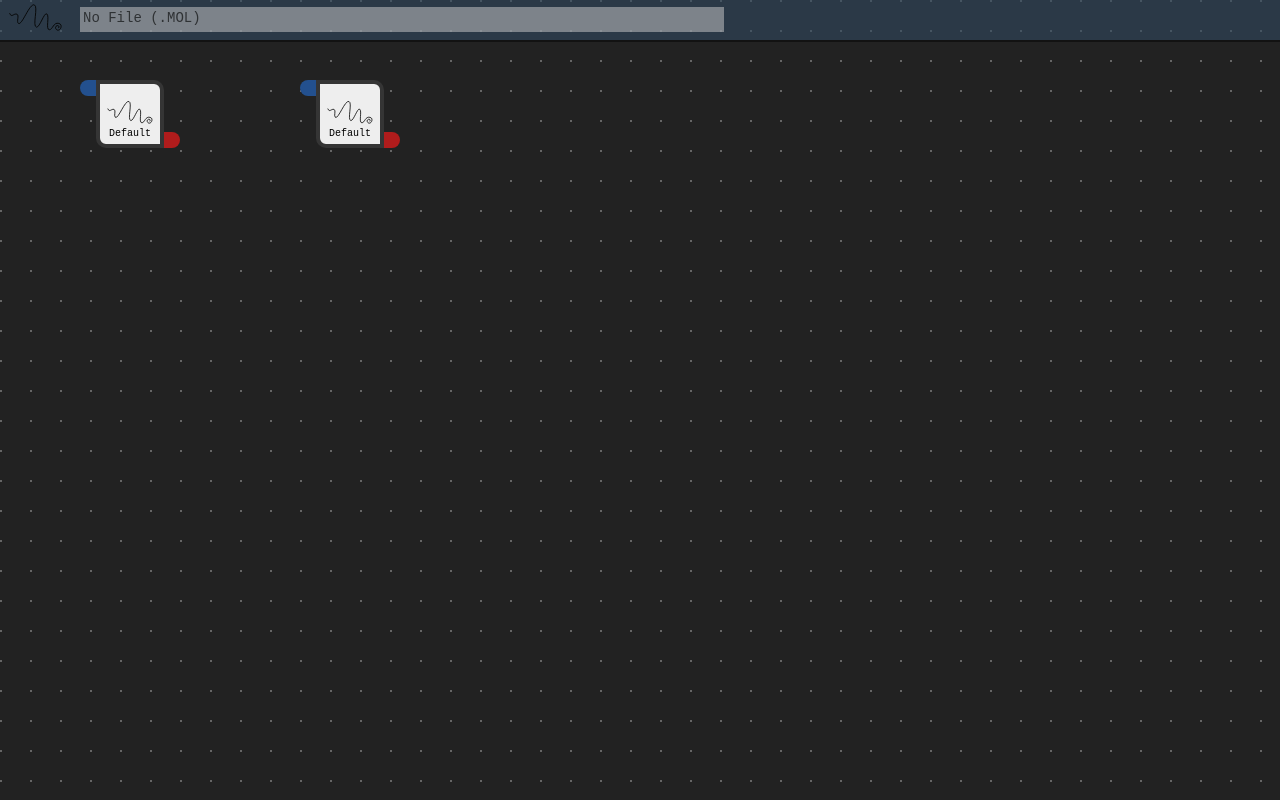
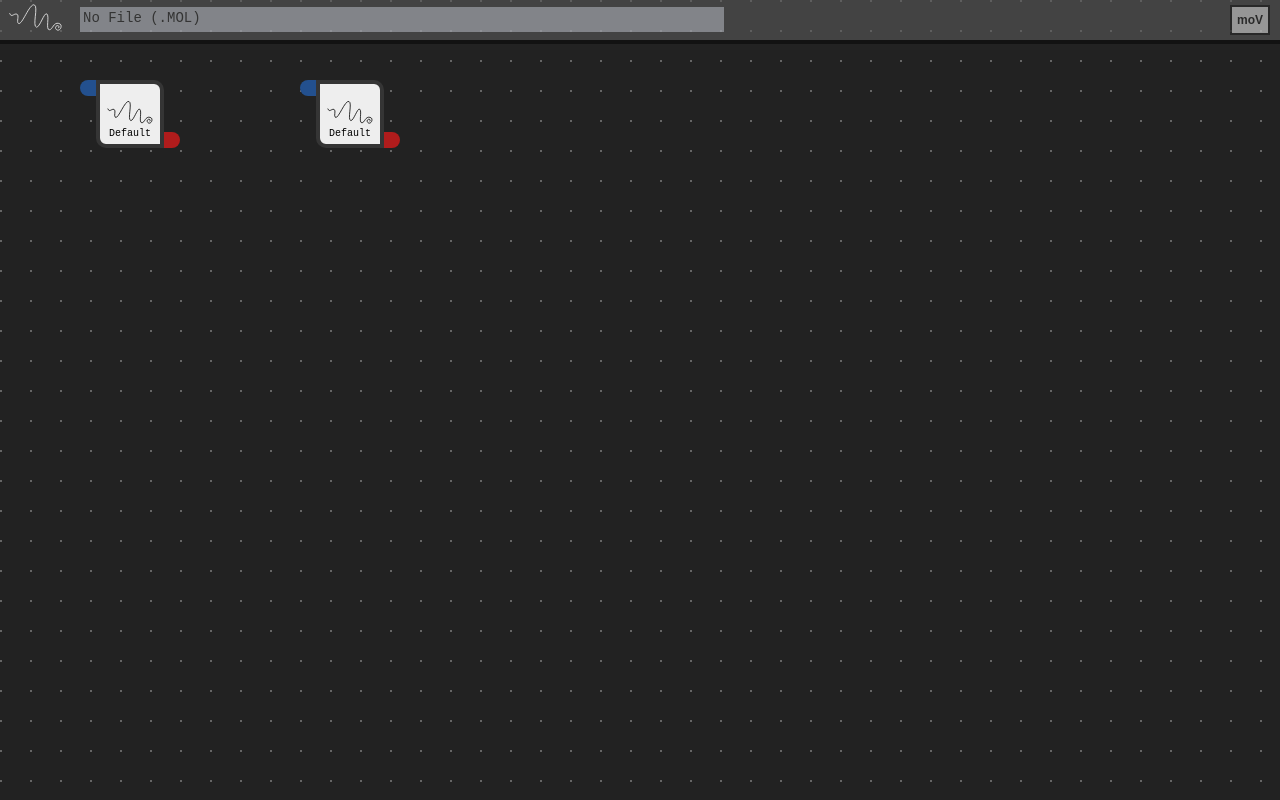
Before and after one commit to moldeo/moldeojs-interface, an Angular app: page / in a window 1280 px wide. Built offline with nearby package versions, Linux system fonts and the light colour scheme.

Commit message:
Better interactions and functions to Header

```diff
--- a/src/app/moldeojs-interface/draggable.directive.ts
+++ b/src/app/moldeojs-interface/draggable.directive.ts
@@ -1,7 +1,7 @@
 import { Directive, HostListener, ElementRef, Input } from '@angular/core';
 
 @Directive({
-  selector: '[draggable]'
+  selector: '[ngDraggable]'
 })
 export class DraggableDirective {
   topStart:number=0;
@@ -43,7 +43,7 @@ export class DraggableDirective {
         }
       }
 
-      @Input('draggable')
+      @Input('ngDraggable')
       set allowDrag(value:boolean){
         this._allowDrag = value;
         if(this._allowDrag)
--- a/src/app/moldeojs-interface/mo-default/mo-default.component.html
+++ b/src/app/moldeojs-interface/mo-default/mo-default.component.html
@@ -2,13 +2,13 @@
   <line x1="0" y1="0" x2="200" y2="200" style="stroke:rgb(255,255,255);stroke-width:6" />
 </svg-->
 
-<div class="moContainer" #moDefault [draggable]="true" draggable="true" (dblclick)="showSet()" (click)="toggle=false" (dragstart)="toggle=false">
-  <div class="moInlet">
+<div class="moContainer" #moDefault [ngDraggable]="drag" draggable="true" (dblclick)="showSet()" (click)="toggle=false" (dragstart)="toggle=false">
+  <div class="moInlet" (mousedown)="drag=false;" (mouseup)="drag=true;">
   </div>
   <div class="moObject">
     <p>Default</p>
   </div>
-  <div class="moOutlet">
+  <div class="moOutlet" (mousedown)="drag=false;" (mouseup)="drag=true;">
   </div>
 </div>
 <div #moSettings class="moSettings" [hidden]="!toggle">
--- a/src/app/moldeojs-interface/mo-default/mo-default.component.ts
+++ b/src/app/moldeojs-interface/mo-default/mo-default.component.ts
@@ -1,4 +1,4 @@
-import { Component, OnInit, Input, ViewChild, ElementRef } from '@angular/core';
+import { Component, OnInit, Input, ViewChild, ElementRef, Renderer2 } from '@angular/core';
 
 @Component({
   selector: 'mo-default',
@@ -12,14 +12,23 @@ export class MoDefaultComponent implements OnInit {
   @ViewChild('moDefault') moDefault;
   @ViewChild('moSettings') moSettings;
   public toggle:boolean = false;
+  public drag:boolean = true;
 
   public type:string = "moDefault";
   public title:string = "";
 
-  constructor() {}
+  constructor(private renderer: Renderer2) {}
 
   ngOnInit() {
+    let this_ = this;
     this.title = this.type + " - " + this.name;
+    /*Global Listener*/
+    let globalCanvasClick = this.renderer.listen(document.getElementById('moCanvas'), 'click', (e) => {
+      this_.toggle = false;
+    });
+    let globalMouseUp = this.renderer.listen("document", 'mouseup', (e) => {
+      this_.drag = true;
+    });
   }
 
   ngAfterViewInit(){
@@ -39,4 +48,7 @@ export class MoDefaultComponent implements OnInit {
     console.log("moObject Name: "+this.name);
   }
 
+  consola(){
+    console.log("DragEnd");
+  }
 }
--- a/src/app/moldeojs-interface/moldeojs-interface.component.css
+++ b/src/app/moldeojs-interface/moldeojs-interface.component.css
@@ -9,9 +9,9 @@ header{
   left:0;
   width:100%;
   height:40px;
-  background: rgba(50, 75, 97, 0.7);
+  background: rgba(90, 90, 90, 0.7);
   opacity:0.85;
-  border-bottom:2px solid #101010;
+  border-bottom:4px solid #101010;
 }
 .moldeofile{
   float:left;
@@ -33,13 +33,36 @@ header{
   color:#010101;
 }
 .moldeoicon{
-  background-image: url('../../assets/data/moldeo.svg');
+  background-image: url('../../assets/data/moldeo-white.svg');
   background-size: 90%;
   background-repeat:   no-repeat;
   background-position: center center;
   width:70px;
   height:40px;
   float:left;
+}
+.moldeobutton{
+  position:absolute;
+  top:5px;
+  right:10px;
+  width:40px;
+  height:30px;
+  background:#ccc;
+  color:#222;
+  border:2px solid #202020;
+  font-weight: bold;
+  font-size:12px;
+  opacity:0.75;
+  padding:0;
+}
+.moldeobutton:hover{
+  background:#eee;
+  opacity:0.95;
+}
+.moldeobutton:active{
+  color:#eee;
+  background:#222;
+  opacity:0.95;
 }
 #moConfig{
   margin:0;
--- a/src/app/moldeojs-interface/moldeojs-interface.component.html
+++ b/src/app/moldeojs-interface/moldeojs-interface.component.html
@@ -1,4 +1,4 @@
-<canvas #moCanvas (dblclick)="newMoObject($event)" (mouseenter)="moToolDisplay=false;"></canvas>
+<canvas #moCanvas id="moCanvas" (dblclick)="newMoObject($event)" (mouseenter)="moToolDisplay=false;"></canvas>
 <div #moTool id="moTool" class="moToolAni" [hidden]="!moToolDisplay"></div>
 
 <div id="moConfig" #moConfig (mouseenter)="moToolDisplay=false;">
@@ -9,4 +9,5 @@
 <header (mouseenter)="moToolDisplay=false;">
   <div class="moldeoicon"></div>
   <div class="moldeofile">{{moFileName}}</div>
+  <button class="moldeobutton" type="button" name="moButton" title="moldeo Viewer">moV</button>
 </header>
--- a/src/app/moldeojs-interface/moldeojs-interface.component.ts
+++ b/src/app/moldeojs-interface/moldeojs-interface.component.ts
@@ -59,4 +59,7 @@ export class MoldeojsInterfaceComponent implements OnInit {
     this.moTool.nativeElement.style.top = e.clientY-100+"px";
   }
 
+  public zoom(e){
+  }
+
 }
--- a/src/index.html
+++ b/src/index.html
@@ -2,7 +2,7 @@
 <html lang="en">
 <head>
   <meta charset="utf-8">
-  <title>MoldeojsInterface</title>
+  <title>MoldeoJS Interface</title>
   <base href="/">
 
   <meta name="viewport" content="width=device-width, initial-scale=1">
```
Also changed, not shown: src/assets/data/moldeo-white.svg (added).
